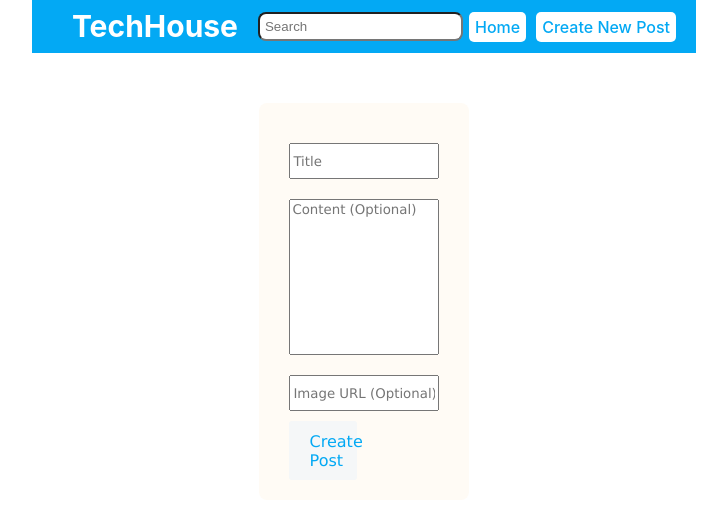
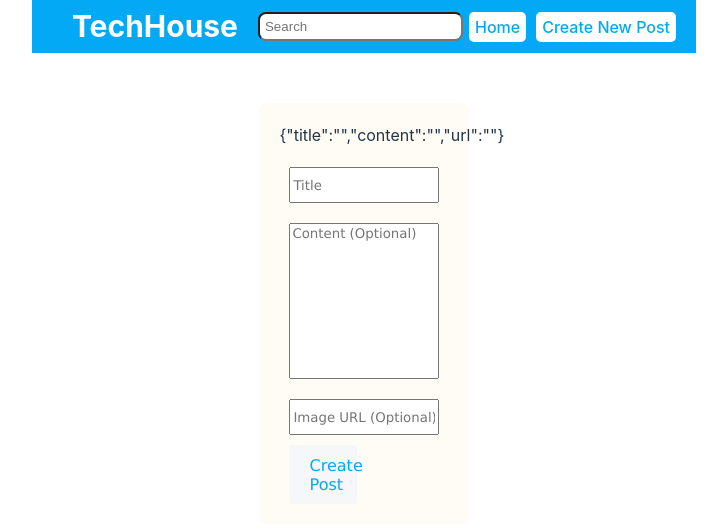
Before and after one commit to algebra2boy/TechHouse, a React (Vite) app: page /createPost in a window 1280 px wide. Shown: the top 530 px of the page, without its empty margins (276-1003 px from the left). Built offline with nearby package versions, Linux system fonts and the light colour scheme.

Commit message:
Add updatepost handler and implement update feature

```diff
--- a/src/components/FormContainer/FormContainer.jsx
+++ b/src/components/FormContainer/FormContainer.jsx
@@ -1,10 +1,15 @@
 import PropTypes from "prop-types"
 import { useState } from "react";
-import supabase from "../../Database/supabase.js";
 
 import "./FormContainer.css";
 
-const FormContainer = ({ title = "", content = "", url = "", buttonCapation = "" }) => {
+const FormContainer = ({
+    title = "",
+    content = "",
+    url = "",
+    buttonCapation = "",
+    buttonHandler
+}) => {
 
     const [formData, setFormData] = useState({
         "title": title,
@@ -26,13 +31,7 @@ const FormContainer = ({ title = "", content = "", url = "", buttonCapation = ""
         }
 
         try {
-            await supabase
-                .from("Posts")
-                .insert({
-                    "title": formData.title,
-                    "content": formData.content,
-                    "url": formData.url
-                });
+            buttonHandler(formData.title, formData.content, formData.url);
             clearField();
             window.location = "/";
         } catch (error) {
@@ -44,6 +43,7 @@ const FormContainer = ({ title = "", content = "", url = "", buttonCapation = ""
 
     return (
         <div className="form-container">
+            {JSON.stringify(formData)}
             <input
                 className="Title"
                 type="text"
@@ -81,10 +81,11 @@ const FormContainer = ({ title = "", content = "", url = "", buttonCapation = ""
 };
 
 FormContainer.propTypes = {
-  content: PropTypes.string,
-  title: PropTypes.string,
-  url: PropTypes.string,
-  buttonCapation: PropTypes.string
+    content: PropTypes.string,
+    title: PropTypes.string,
+    url: PropTypes.string,
+    buttonCapation: PropTypes.string,
+    buttonHandler: PropTypes.func
 }
 
 
--- a/src/components/PageView/CreatePostPage/CreatePostPage.jsx
+++ b/src/components/PageView/CreatePostPage/CreatePostPage.jsx
@@ -1,10 +1,24 @@
 import FormContainer from "../../FormContainer/FormContainer";
+
+import supabase from "../../../database/supabase.js";
 
 const CreatePostPage = () => {
 
+    const createPostHandler = async (title, content, url) => {
+        await supabase
+            .from("Posts")
+            .insert({
+                "title": title,
+                "content": content,
+                "url": url
+            });
+    }
+
     return (
-        <div className="create-post-page" style={{"padding": "50px"}}>
-            <FormContainer buttonCapation = "Create Post" />
+        <div className="create-post-page" style={{ "padding": "50px" }}>
+            <FormContainer
+                buttonCapation="Create Post"
+                buttonHandler={createPostHandler} />
         </div>
     )
 };
--- a/src/components/PageView/UpdatePostPage/UpdatePostPage.jsx
+++ b/src/components/PageView/UpdatePostPage/UpdatePostPage.jsx
@@ -3,17 +3,33 @@ import FormContainer from "../../FormContainer/FormContainer";
 
 import { useLocation } from "react-router-dom";
 
+import supabase from "../../../database/supabase.js"
+
 const UpdatePostPage = () => {
 
     const { title, content, url } = useLocation().state;
 
-        return(
+    const updatePostHandler = async (newTitle, newContent, newUrl, newLikeCount) => {
+        console.log("i am here")
+        await supabase
+            .from("Posts")
+            .update({
+                title: newTitle,
+                content: newContent,
+                url: newUrl,
+                like_count: newLikeCount
+            })
+            .eq("id", id);
+    }
+
+    return (
         <div className="update-post-page" style={{ "padding": "50px" }}>
             <FormContainer
                 title={title}
                 content={content}
                 url={url}
                 buttonCapation="Update Post"
+                buttonHandler={updatePostHandler}
             />
         </div>
     )
```
Lines whose indentation alone changed are shown as unchanged.
